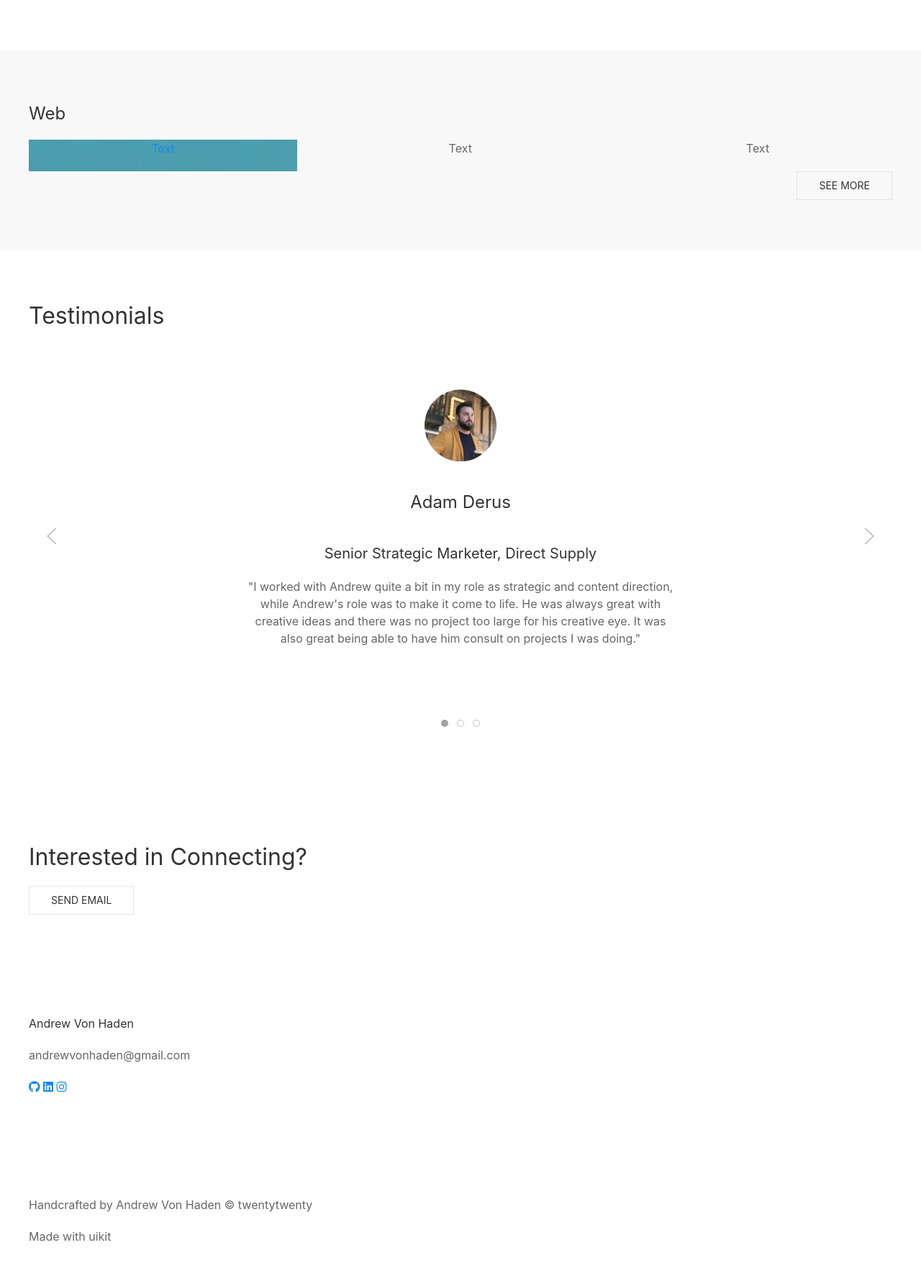
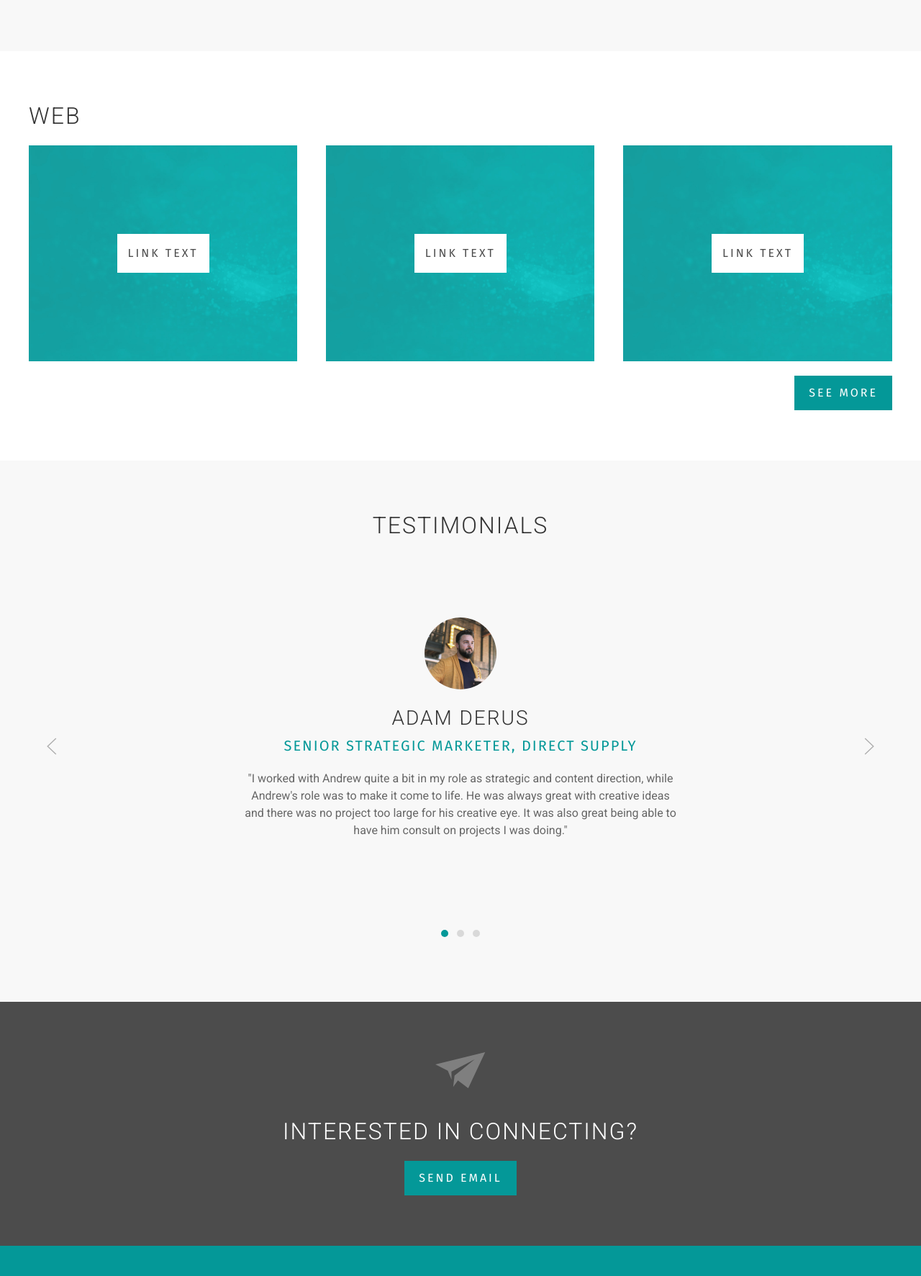
Before and after one commit to vonhaden/portfolio, a PHP site: page /index.html in a window 1280 px wide. Shown: the part 1027-2800 px from the top of the page at 72% size. Before the commit the page ends 2752 px from the top, so only its background shows below. Run offline with PHP 8.4, Linux system fonts and the light colour scheme; some libraries are stand-ins or nearby versions.

Commit message:
Thumbnail links formatted and functional

```diff
--- a/css/styles.css
+++ b/css/styles.css
@@ -34,6 +34,51 @@
 /*----------------------------------------------*\
 -------------------- Buttons ---------------------
 \*----------------------------------------------*/
+.button {
+  font-family: "Fira Sans", "Gill Sans", "Gill Sans MT", Arial, sans-serif;
+  font-weight: 400;
+  font-style: normal;
+  font-size: 16px;
+  text-transform: uppercase;
+  letter-spacing: 3px;
+  padding: 5px 20px;
+}
+
+.button-teal {
+  color: #fff;
+  background-color: #049898;
+  border: none;
+}
+.button-teal:hover {
+  color: #11666b;
+  background-color: #fff;
+}
+
+/*--------------------------------------------------------------
+# Global
+--------------------------------------------------------------*/
+body {
+  font-family: "Roboto", "Gill Sans", "Gill Sans MT", Arial, sans-serif;
+  font-weight: 400;
+  font-style: normal;
+}
+
+h1, h2, h3, h4, h5, h6 {
+  font-family: "Roboto", "Gill Sans", "Gill Sans MT", Arial, sans-serif;
+  font-weight: 300;
+  font-style: normal;
+  text-transform: uppercase;
+  letter-spacing: 2px;
+}
+
+.bg-grey-white {
+  background-color: #F8F8F8;
+}
+
+.bg-grey-light {
+  background-color: #d9d9d9;
+}
+
 /*--------------------------------------------------------------
 # Nav
 --------------------------------------------------------------*/
@@ -62,14 +107,72 @@
 /*----------------------------------------------*\
 -------------------- Footer ----------------------
 \*----------------------------------------------*/
+footer {
+  background-color: #049898;
+}
+
+.copyright {
+  background-color: #11666b;
+  padding-top: 14px;
+  padding-bottom: 14px;
+}
+.copyright p {
+  color: #049898;
+  font-size: 14px;
+  margin-bottom: 8px;
+}
+.copyright p:nth-child(2) {
+  margin-top: 0;
+  font-size: 11px;
+}
+.copyright svg path {
+  fill: #049898;
+}
+
 /*--------------------------------------------------------------
 # Home
 --------------------------------------------------------------*/
 /*----------------------------------------------*\
 ------------------- Index ------------------------
 \*----------------------------------------------*/
-.web-details .links div a {
-  background-image: url("../img/cover-bg.jpg");
+.portfolio-showcase .links a {
+  text-decoration: none;
+}
+.portfolio-showcase .links .link-box-outer {
+  overflow: hidden;
+  position: relative;
+  display: flex;
+  justify-content: center;
+  align-items: center;
+}
+.portfolio-showcase .links .link-box-outer .link-box-inner {
+  position: absolute;
+  z-index: 1;
+  height: 100%;
+  width: 100%;
+  transition: 0.4s;
+}
+.portfolio-showcase .links .link-box-outer .link-text {
+  font-family: "Fira Sans", "Gill Sans", "Gill Sans MT", Arial, sans-serif;
+  font-weight: 400;
+  font-style: normal;
+  font-size: 16px;
+  text-transform: uppercase;
+  letter-spacing: 3px;
+  padding: 5px 20px;
+  color: #4c4c4c;
+  transition: 0.4s;
+  text-transform: uppercase;
+  background-color: #fff;
+  padding: 15px;
+  z-index: 2;
+}
+.portfolio-showcase .links .link-box-outer:hover .link-box-inner {
+  transform: scale(1.3);
+}
+.portfolio-showcase .links .link-box-outer:hover .link-text {
+  color: #fff;
+  background-color: #7f7f7f;
 }
 
 .testimonials .testimonial-slide {
@@ -78,5 +181,46 @@
 .testimonials .testimonial-slide .testimonial-slide-content {
   width: auto;
 }
+.testimonials .uk-dotnav a {
+  background-color: #d9d9d9;
+  border: none;
+}
+.testimonials .uk-dotnav a:hover {
+  background-color: #049898;
+}
+.testimonials .uk-dotnav .uk-active a {
+  background-color: #049898;
+}
+.testimonials img {
+  margin-bottom: 0;
+}
+.testimonials h3 {
+  font-size: 28px;
+  margin-top: 20px;
+  margin-bottom: 5px;
+}
+.testimonials h4 {
+  color: #049898;
+  font-family: "Fira Sans", "Gill Sans", "Gill Sans MT", Arial, sans-serif;
+  font-weight: 400;
+  font-style: normal;
+  font-size: 20px;
+  margin-top: 0;
+  margin-bottom: 10px;
+}
+
+.connect {
+  background-color: #4c4c4c;
+}
+.connect h2 {
+  color: #fff;
+}
+.connect svg {
+  margin-top: 0;
+  margin-bottom: 0;
+}
+.connect svg .poly {
+  fill: #7f7f7f;
+}
 
 /*# sourceMappingURL=styles.css.map */
--- a/index.html
+++ b/index.html
@@ -69,7 +69,7 @@
 <!-- BANNER -->
 <div class="banner uk-background-cover uk-light uk-flex"
      uk-height-viewport="offset-top: true"
-     uk-parallax="bgy: 250"
+     uk-parallax="bgy: 800"
      style="background-image: url('img/cover-bg.jpg');"
 >
     <div class="uk-width-1-2@m uk-text-center uk-margin-auto uk-margin-auto-vertical">
@@ -80,7 +80,7 @@
 
 
 <!-- Who am I -->
-<div class="uk-section">
+<div class="uk-section bg-grey-white">
     <div class="uk-container">
         <h2>Who am I?</h2>
         <p>Lorem Ipsum is simply dummy text of the printing and typesetting industry. Lorem Ipsum has been the industry's standard dummy text ever since the 1500s, when an unknown printer took a galley of type and scrambled it to make a type specimen book. It has survived not only five centuries, but also the leap into electronic typesetting, remaining essentially unchanged. It was popularised in the 1960s with the release of Letraset sheets containing Lorem Ipsum passages, and more recently with desktop publishing software like Aldus PageMaker including versions of Lorem Ipsum.</p>
@@ -89,40 +89,47 @@
 
 
 <!-- Web -->
-<div class="web-details uk-section uk-section-muted">
+<div class="portfolio-showcase web-showcase uk-section">
     <div class="uk-container">
-        <h3>Web</h3>
-        <div class="links uk-grid-match uk-child-width-1-3@m uk-text-center" uk-grid>
-            <div class="column">
-                <a href="#">
-                    <div>
-                        <p>Text</p>
-                    </div>
-                </a>
-            </div>
 
-            <div class="column">
-                <div>
-                    <p>Text</p>
+        <h2>Web</h2>
+
+        <div class="links uk-child-width-1-3@m" uk-grid>
+
+            <a href="#">
+                <div class="link-box-outer uk-height-medium">
+                    <div class="link-box-inner uk-background-cover" data-src="img/cover-bg.jpg" uk-img></div>
+                    <div class="link-text">Link Text</div>
                 </div>
-            </div>
+            </a>
 
-            <div class="column">
-                <div>
-                    <p>Text</p>
+            <a href="#">
+                <div class="link-box-outer uk-height-medium">
+                    <div class="link-box-inner uk-background-cover" data-src="img/cover-bg.jpg" uk-img></div>
+                    <div class="link-text">Link Text</div>
                 </div>
-            </div>
+            </a>
+
+            <a href="#">
+                <div class="link-box-outer uk-height-medium">
+                    <div class="link-box-inner uk-background-cover" data-src="img/cover-bg.jpg" uk-img></div>
+                    <div class="link-text">Link Text</div>
+                </div>
+            </a>
 
         </div>
-        <button class="uk-button uk-button-default uk-align-right">See More</button>
+
+        <a href="#" class="uk-margin-top uk-button uk-button-default uk-align-right@m button button-teal">See More</a>
+
     </div>
 </div>
 
 
+
 <!-- Testimonials -->
-<div class="testimonials uk-section">
+<div class="testimonials uk-section bg-grey-white">
     <div class="uk-container">
-        <h2>Testimonials</h2>
+        <h2 class="uk-text-center">Testimonials</h2>
         <div class="uk-position-relative uk-visible-toggle"
              tabindex="-1"
              uk-slideshow="min-height: 300; max-height: 500">
@@ -169,10 +176,13 @@
 
 
 <!-- Connect -->
-<div class="uk-section">
-    <div class="uk-container uk-align-center">
-        <h2>Interested in Connecting?</h2>
-        <a href="#" class="uk-button uk-button-default">Send Email</a>
+<div class="connect uk-section">
+    <div class="uk-container">
+        <img src="img/paper-plane.svg" height="50"  class="uk-align-center" uk-svg>
+        <h2 class="uk-text-center">Interested in Connecting?</h2>
+        <div class="uk-flex uk-flex-center">
+            <a href="#" class="uk-button uk-button-default button button-teal">Send Email</a>
+        </div>
     </div>
 </div>
 
@@ -180,16 +190,16 @@
 <!---------------------- FOOTER ---------------------->
 <footer class="uk-section">
     <div class="uk-container">
-        <div>
+        <div class="uk-align-center uk-align-left@m uk-flex">
             <div>
-
+                <img src="img/AVH-Logo.svg" height="40" alt="logo" uk-svg>
             </div>
-            <div class="uk-dark">
+            <div>
                 <h5>Andrew Von Haden</h5>
                 <p>andrewvonhaden@gmail.com</p>
             </div>
         </div>
-        <div class="social-links">
+        <div class="uk-align-center uk-align-right@m social-links">
             <a href="#">
                 <i class="fab fa-github"></i>
             </a>
@@ -204,10 +214,10 @@
 </footer>
 
 <!---------------------- COPYRIGHT ---------------------->
-<div class="uk-section">
+<div class="copyright uk-section">
     <div class="uk-container">
-        <p>Handcrafted by Andrew Von Haden © twentytwenty</p>
-        <p>Made with uikit</p>
+        <p class="uk-text-center">Handcrafted by Andrew Von Haden © twentytwenty</p>
+        <p class="uk-text-center">Made with <img src="img/uikit.svg" alt="uikit." height="20" uk-svg></p>
     </div>
 </div>
 
--- a/sass/_buttons.scss
+++ b/sass/_buttons.scss
@@ -1,3 +1,28 @@
 /*----------------------------------------------*\
 -------------------- Buttons ---------------------
 \*----------------------------------------------*/
+
+@mixin button-base {
+    @include fira-regular;
+    font-size: 16px;
+    text-transform: uppercase;
+    letter-spacing: 3px;
+    padding: 5px 20px;
+}
+
+// Base Button
+.button {
+    @include button-base
+}
+
+// Button Teal
+.button-teal {
+    color: $white;
+    background-color: $teal;
+    border: none;
+
+    &:hover {
+        color: $teal-dark-1;
+        background-color: $white;
+    }
+}
--- a/sass/_fonts.scss
+++ b/sass/_fonts.scss
@@ -67,5 +67,5 @@ $roboto: 'Roboto', 'Gill Sans', 'Gill Sans MT', Arial, sans-serif;
 @mixin font-title-caps {
     @include font-title;
     text-transform: uppercase;
-    letter-spacing: 0.75px;
+    letter-spacing: 2px;
 }
--- a/sass/_footer.scss
+++ b/sass/_footer.scss
@@ -1,3 +1,28 @@
 /*----------------------------------------------*\
 -------------------- Footer ----------------------
 \*----------------------------------------------*/
+
+footer {
+    background-color: $teal;
+}
+
+.copyright {
+    background-color: $teal-dark-1;
+    padding-top: 14px;
+    padding-bottom: 14px;
+
+    p {
+        color: $teal;
+        font-size: 14px;
+        margin-bottom: 8px;
+    }
+    p:nth-child(2) {
+        margin-top: 0;
+        font-size: 11px;
+    }
+    svg {
+        path {
+            fill: $teal;
+        }
+    }
+}
--- /dev/null
+++ b/sass/_global.scss
@@ -0,0 +1,18 @@
+body {
+    @include font-body;
+}
+
+h1, h2, h3, h4, h5, h6 {
+    @include font-title-caps;
+}
+
+
+
+// Background color utility classes
+.bg-grey-white{
+    background-color: $grey-white;
+}
+
+.bg-grey-light{
+    background-color: $grey-light;
+}
--- a/sass/_index.scss
+++ b/sass/_index.scss
@@ -2,21 +2,121 @@
 ------------------- Index ------------------------
 \*----------------------------------------------*/
 
-.web-details {
+//----- Portfolio -------/
+.portfolio-showcase {
     .links {
-        div {
+        a {
+            text-decoration: none;
+        }
+
+        .link-box-outer {
+            overflow: hidden;
+            position: relative;
+            display: flex;
+            justify-content: center;
+            align-items: center;
+
+            .link-box-inner {
+                position: absolute;
+                z-index: 1;
+                height: 100%;
+                width: 100%;
+                transition: 0.4s;
+
+            }
+
+            .link-text {
+                @include button-base;
+                color: #4c4c4c;
+                transition: 0.4s;
+                text-transform: uppercase;
+                background-color: $white;
+                padding: 15px;
+                z-index: 2;
+            }
+
+            &:hover {
+
+                .link-box-inner {
+                    transform: scale(1.3);
+                }
+                .link-text {
+                    color: $white;
+                    background-color: $grey-medium;
+
+                }
+            }
+
+        }
+
+    }
+}
+
+
+
+//----- Testimonials -------/
+.testimonials {
+    .testimonial-slide {
+        padding: 0 80px;
+
+        .testimonial-slide-content {
+            width: auto;
+        }
+
+    }
+
+    .uk-dotnav {
+        a {
+            background-color: $grey-light;
+            border: none;
+
+            &:hover {
+                background-color: $teal;
+            }
+        }
+
+        .uk-active {
             a {
-                background-image: url("../img/cover-bg.jpg");
+                background-color: $teal;
             }
         }
     }
+
+    img {
+        margin-bottom: 0;
+    }
+
+    h3 {
+        font-size: 28px;
+        margin-top: 20px;
+        margin-bottom: 5px;
+    }
+
+    h4 {
+        color: $teal;
+        @include fira-regular;
+        font-size: 20px;
+        margin-top: 0;
+        margin-bottom: 10px;
+    }
 }
 
-.testimonials {
-    .testimonial-slide {
-        padding: 0 80px;
-        .testimonial-slide-content {
-            width: auto;
+
+
+//----- Connect -------/
+.connect {
+    background-color: $grey-dark;
+
+    h2 {
+        color: $white;
+    }
+
+    svg {
+        margin-top: 0;
+        margin-bottom: 0;
+
+        .poly {
+            fill: $grey-medium;
         }
     }
 }
--- a/sass/_mixins.scss
+++ b/sass/_mixins.scss
@@ -1,3 +1,10 @@
 /*----------------------------------------------*\
 -------------------- Mixins ----------------------
 \*----------------------------------------------*/
+
+
+@mixin bgimg-format {
+    background-size: cover;
+    background-repeat: no-repeat;
+    background-position: center center;
+}
--- a/sass/styles.scss
+++ b/sass/styles.scss
@@ -35,6 +35,12 @@
 
 
 /*--------------------------------------------------------------
+# Global
+--------------------------------------------------------------*/
+@import "global";
+
+
+/*--------------------------------------------------------------
 # Nav
 --------------------------------------------------------------*/
 @import "nav";
```
Also changed, not shown: img/cover-bg.jpg, img/paper-plane.svg (added), img/uikit.svg (added), 1 other file.
